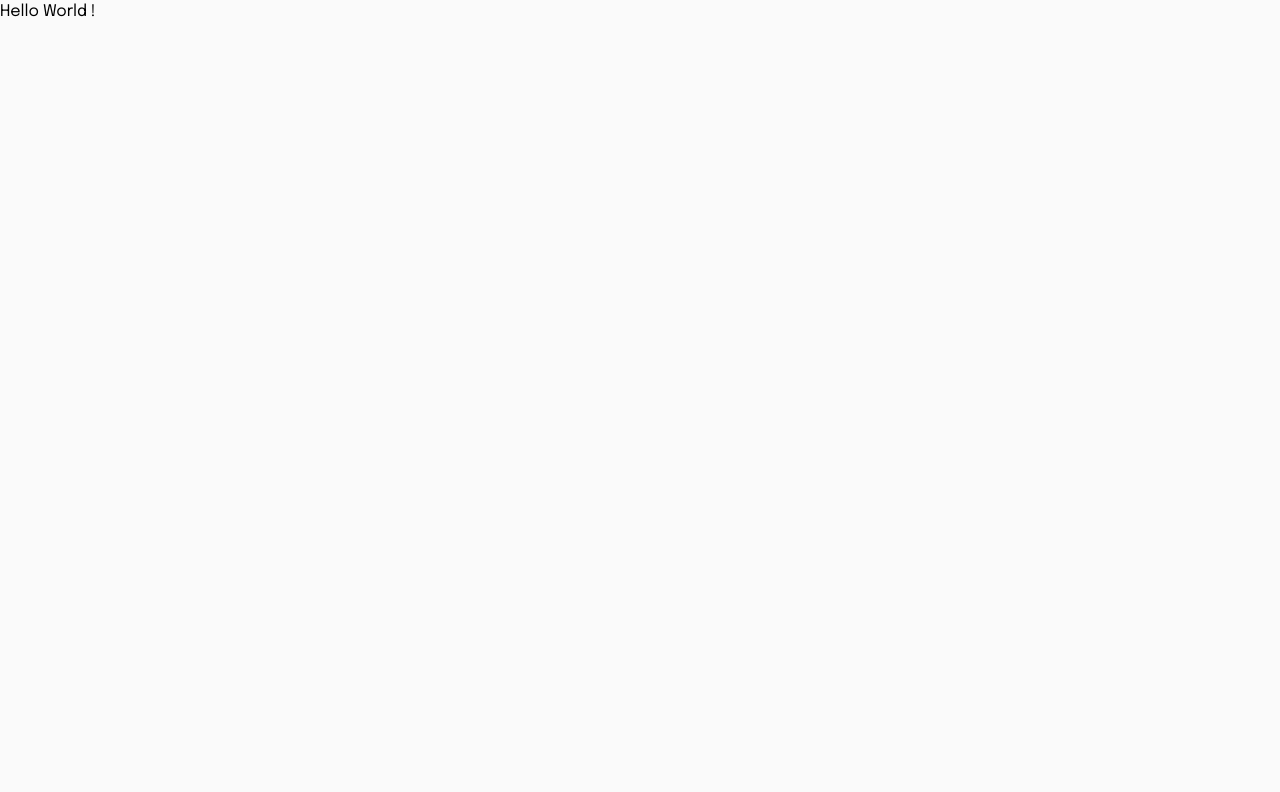
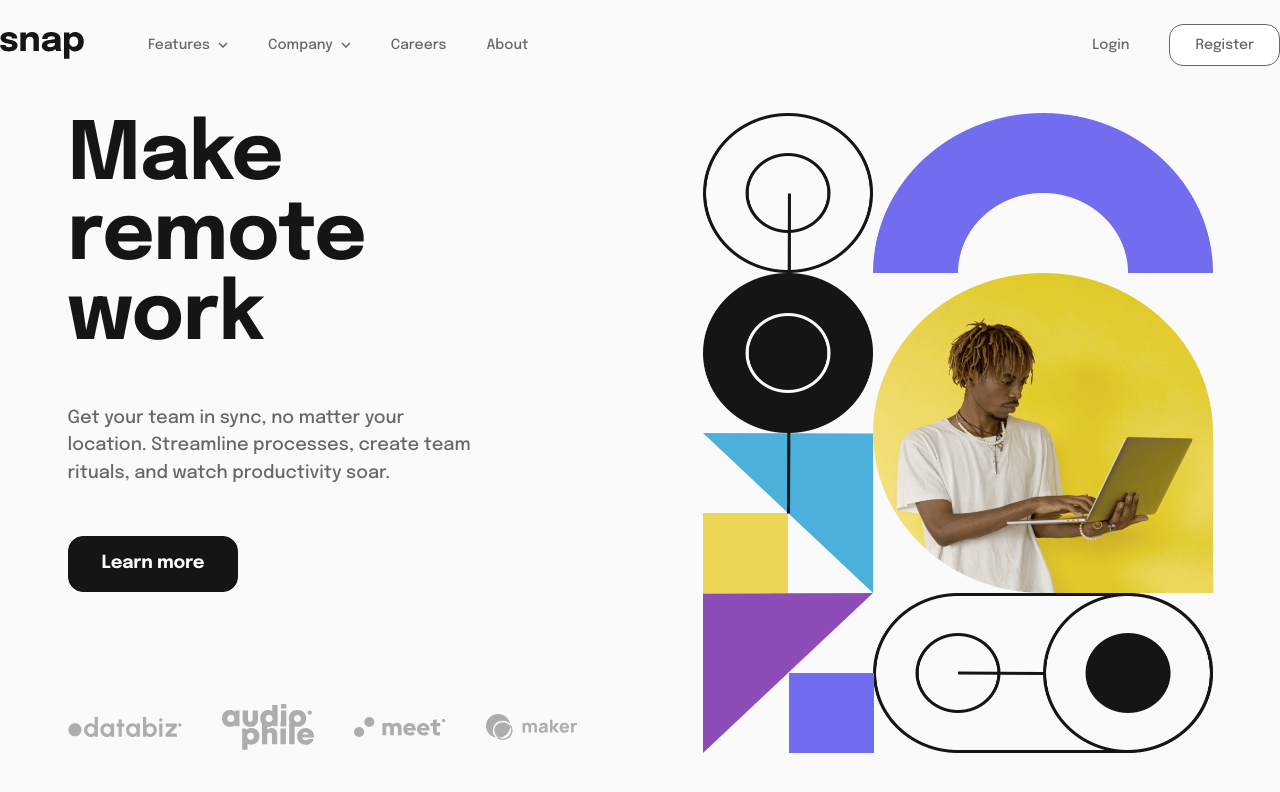
Before and after one commit to Ncticn/react-projects, a Next.js app in the folder 42-intro-section-with-dropdown-navigation/: page / in a window 1280 px wide. Shown: the top 792 px of the page. Built offline with nearby package versions, Linux system fonts and the light colour scheme.

Commit message:
The Layout and Page has been adapted to the design and completed.

```diff
--- a/42-intro-section-with-dropdown-navigation/src/app/layout.tsx
+++ b/42-intro-section-with-dropdown-navigation/src/app/layout.tsx
@@ -1,3 +1,4 @@
+import HeaderApp from "@/components/HeaderApp";
 import "@/libraries/tailwind.css";
 import type { Metadata } from "next";
 
@@ -14,7 +15,10 @@ export default function RootLayout({
 }>) {
   return (
     <html lang="en" className="h-full antialiased">
-      <body className="flex min-h-full flex-col">{children}</body>
+      <body className="flex min-h-full flex-col items-stretch justify-start gap-8 pt-6 lg:gap-0">
+        <HeaderApp />
+        <main className="my-auto">{children}</main>
+      </body>
     </html>
   );
 }
--- a/42-intro-section-with-dropdown-navigation/src/app/page.tsx
+++ b/42-intro-section-with-dropdown-navigation/src/app/page.tsx
@@ -1,7 +1,82 @@
+import ButtonPrimary from "@/components/ButtonPrimary";
+
+// Client Logos
+import Image from "next/image";
+
+// Hero Images
+import HeroImageDesktop from "@/assets/images/image-hero-desktop.png";
+
 export default function Home() {
+  const clientLogos = [
+    {
+      id: 1,
+      name: "Databiz",
+      url: "/assets/logos/client-databiz.svg",
+    },
+    {
+      id: 2,
+      name: "Audiophile",
+      url: "/assets/logos/client-audiophile.svg",
+    },
+    {
+      id: 3,
+      name: "Meet",
+      url: "/assets/logos/client-meet.svg",
+    },
+    {
+      id: 4,
+      name: "Maker",
+      url: "/assets/logos/client-maker.svg",
+    },
+  ];
+
   return (
     <section>
-      <h1>Hello World ! </h1>
+      <div className="lg:mx-auto lg:max-w-286.25">
+        <div className="grid grid-cols-1 grid-rows-2 items-end justify-center gap-12 md:grid-rows-[576px] md:gap-16 lg:grid-cols-2 lg:grid-rows-[640px] lg:gap-31.25">
+          <div className="order-2 col-span-1 row-span-1 flex h-full flex-col items-stretch justify-start gap-12 md:gap-28 lg:order-1 lg:justify-center">
+            <div className="section-text-content flex flex-col items-center justify-start gap-6 text-center md:gap-8 lg:items-start lg:gap-12 lg:text-start">
+              <h1 className="text-preset-1 text-balance text-gray-950">
+                Make remote work
+              </h1>
+              <p className="text-preset-4 tracking-0px max-w-[80%] font-medium text-gray-500 md:max-w-[70%] lg:max-w-[80%]">
+                Get your team in sync, no matter your location. Streamline
+                processes, create team rituals, and watch productivity soar.
+              </p>
+              <ButtonPrimary text="Learn more" />
+            </div>
+            <div className="section-logos flex flex-row items-center justify-start gap-6 px-4 md:gap-14 md:px-11 lg:gap-10 lg:px-0">
+              {clientLogos.map((logo) => (
+                <img
+                  src={logo.url}
+                  alt={`Icon Client ${logo.name}`}
+                  key={logo.id}
+                  className="w-full"
+                />
+              ))}
+            </div>
+          </div>
+          <div className="relative order-1 col-span-1 row-span-1 h-full lg:order-2">
+            <picture>
+              <source
+                media="(min-width: 769px)"
+                srcSet="/assets/images/image-hero-desktop.png"
+              />
+              <source
+                media="(max-width: 768px)"
+                srcSet="/assets/images/image-hero-mobile.png"
+              />
+              <Image
+                src={HeroImageDesktop}
+                alt="Image Hero"
+                placeholder="blur"
+                fill
+                sizes="(min-width: 769px) 100vw, 100vw"
+              />
+            </picture>
+          </div>
+        </div>
+      </div>
     </section>
   );
 }
```
